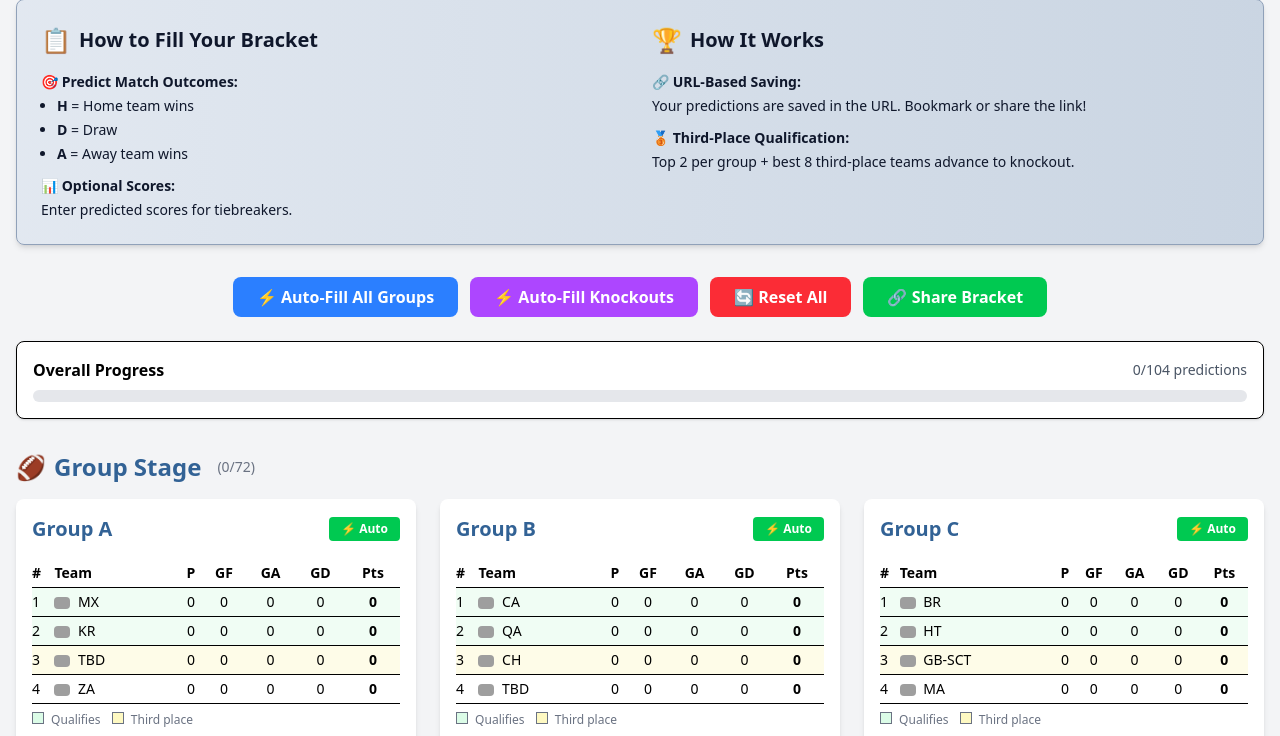
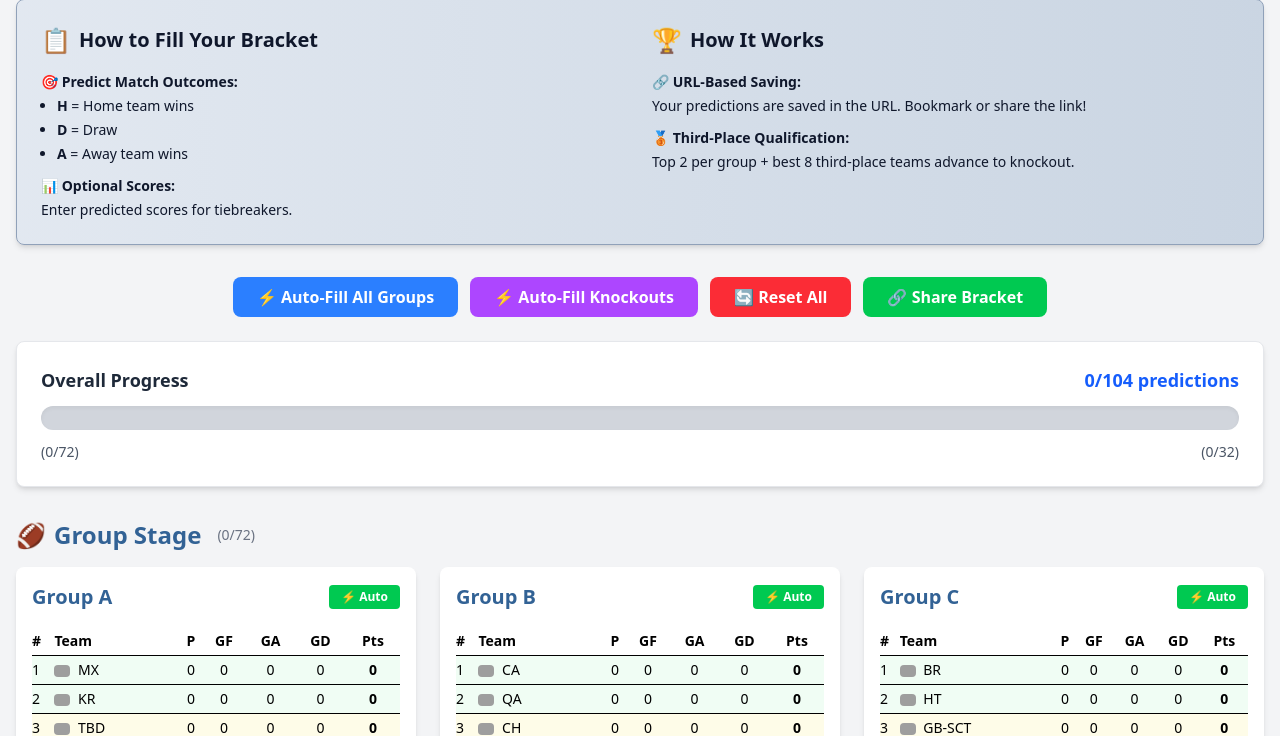
Before and after one commit to germarr/fifaworldcup2026, a FastAPI app: page /bracket in a window 1280 px wide. Shown: the part 161-897 px from the top of the page. Run offline with FastAPI, Linux system fonts and the light colour scheme; data comes from the database, SQL or seed files in the repository; style sheets or scripts are compiled from the project's sources; some libraries are stand-ins or nearby versions; grey boxes are pictures that could not be loaded.

Commit message:
style: Enhance progress bar with vibrant colors and improved visibility
- Increased bar height from 3 to 6 units for better visibility
- Changed gradient from green to vibrant blue (blue-400 via blue-500 to blue-600)
- Added glowing shadow effect (box-shadow with blue glow)
- Improved animation duration from 300ms to 500ms for smoother transitions
- Made progress text larger and bold with blue color
- Added breakdown display of group (72) and knockout (32) predictions
- Increased padding and shadow for better card prominence

```diff
--- a/app/templates/bracket/full.html
+++ b/app/templates/bracket/full.html
@@ -84,13 +84,17 @@
     </div>
 
     <!-- Progress Bar -->
-    <div class="bg-white rounded-lg p-4 mb-8 shadow-sm border">
-        <div class="flex items-center justify-between mb-2">
-            <span class="font-semibold">Overall Progress</span>
-            <span id="progress-text" class="text-sm text-gray-600">0/103 predictions</span>
+    <div class="bg-white rounded-lg p-6 mb-8 shadow-md border border-gray-200">
+        <div class="flex items-center justify-between mb-3">
+            <span class="font-bold text-lg text-gray-800">Overall Progress</span>
+            <span id="progress-text" class="text-lg font-semibold text-blue-600">0/104 predictions</span>
         </div>
-        <div class="h-3 bg-gray-200 rounded-full overflow-hidden">
-            <div id="progress-bar" class="h-full bg-gradient-to-r from-green-400 to-green-600 transition-all duration-300" style="width: 0%"></div>
+        <div class="h-6 bg-gray-300 rounded-full overflow-hidden shadow-inner">
+            <div id="progress-bar" class="h-full bg-gradient-to-r from-blue-400 via-blue-500 to-blue-600 transition-all duration-500 ease-out rounded-full" style="width: 0%; box-shadow: 0 0 20px rgba(59, 130, 246, 0.5);"></div>
+        </div>
+        <div class="mt-3 flex justify-between text-sm text-gray-600">
+            <span id="groups-count">(0/72)</span>
+            <span id="knockout-count">(0/32)</span>
         </div>
     </div>
 
```
